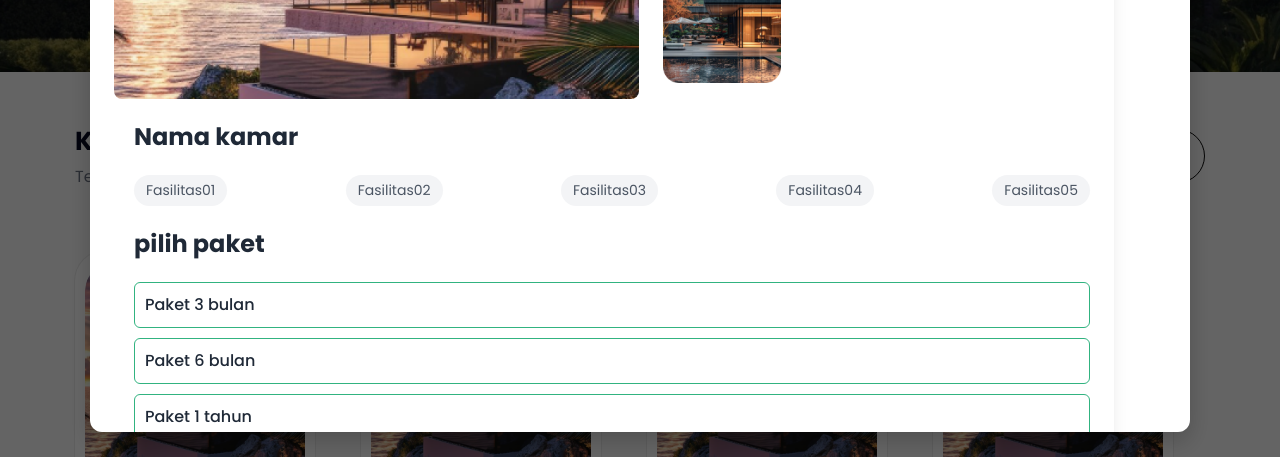
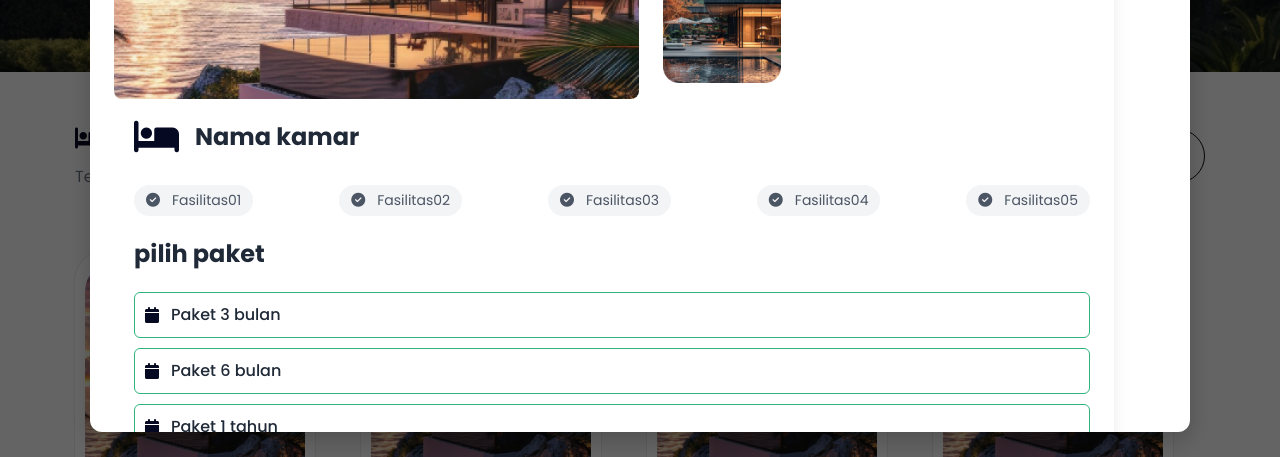
Before and after one commit to ridwanwiranata15/web-pemesanan-kamar-kost-kost-in-aja, a plain HTML site: page index.html in a window 1280 px wide. Shown: the part 328-785 px from the top of the page. Drawn offline with nearby package versions, Linux system fonts and the light colour scheme.

Commit message:
hanya menambahkan icon

```diff
--- a/index.html
+++ b/index.html
@@ -109,7 +109,10 @@
         <div class="flex flex-col w-full max-w-[1280px] px-4 md:px-[75px] mx-auto">
             <div class="flex items-center justify-between">
                 <div class="flex flex-col gap-1">
+                   <div class="flex gap-1">
+                     <i class="fa-solid fa-bed mt-1 text-2xl mr-4"></i>
                     <h2 class="font-bold text-[22px] md:text-[26px]">Kamar yang tersedia</h2>
+                   </div>
                     <p class="text-sm md:text-base text-gray-500">Temukan kamar sesuai kebutuhanmu</p>
                 </div>
                 <a href="#"
@@ -491,6 +494,7 @@
     <div id="myModal" class="modal-overlay show-modal">
         <div class="modal-content">
             <div class="modal-header">
+
                 <h2>Judul Modal</h2>
                 <span class="close-btn">&times;</span>
             </div>
@@ -510,34 +514,46 @@
                     </div>
                 </div>
                 <div class="deskripsi mt-5">
+                    <div class="flex">
+                        <i class="fa-solid fa-bed text-4xl mr-4"></i>
                     <h1>Nama kamar</h1>
+                    </div>
                     <div class="fasilitas">
-                        <p>Fasilitas01</p>
-                        <p>Fasilitas02</p>
-                        <p>Fasilitas03</p>
-                        <p>Fasilitas04</p>
-                        <p>Fasilitas05</p>
+                        <p><i class="fa-solid fa-circle-check mr-3"></i>Fasilitas01</p>
+                        <p><i class="fa-solid fa-circle-check mr-3"></i>Fasilitas02</p>
+                        <p><i class="fa-solid fa-circle-check mr-3"></i>Fasilitas03</p>
+                        <p><i class="fa-solid fa-circle-check mr-3"></i>Fasilitas04</p>
+                        <p><i class="fa-solid fa-circle-check mr-3"></i>Fasilitas05</p>
                     </div>
                     <h1>pilih paket</h1>
                     <div class="paket">
                        <div class="list-packet ">
-                            <h1>Paket 3 bulan</h1>
+                            <div class="flex">
+                                <i class="fa-solid fa-calendar mr-3 mt-1"></i>
+                                <h1>Paket 3 bulan</h1>
+                            </div>
                             <input type="radio" name="paket" class="hidden" id="">
                        </div>
                        <div class="list-packet">
-                            <h1>Paket 6 bulan</h1>
+                            <div class="flex">
+                                <i class="fa-solid fa-calendar mr-3 mt-1"></i>
+                                <h1>Paket 6 bulan</h1>
+                            </div>
                             <input type="radio" name="paket" class="hidden" id="">
                        </div>
                        <div class="list-packet">
-                            <h1>Paket 1 tahun</h1>
+                            <div class="flex">
+                                <i class="fa-solid fa-calendar mr-3 mt-1"></i>
+                                <h1>Paket 1 tahun</h1>
+                            </div>
                             <input type="radio" name="paket" class="hidden" id="">
                        </div>
                     </div>
                     <div class="mt-3">
-                        <h1 class="text-2xl">Rp.123.000 / bulan</h1>
+                        <h1 class="text-2xl"><i class="fa-solid fa-money-bill mr-4"></i>Rp.123.000 / bulan</h1>
                     </div>
                     <div class="mt-3">
-                        <button class="p-3" id="checkout">Pesan kamar</button>
+                        <button class="p-3" id="checkout"><i class="fa-solid fa-circle-check mr-3"></i> Pesan kamar</button>
                     </div>
                  </div>
             </div>
@@ -547,6 +563,7 @@
     </div>
     <script src="https://cdn.jsdelivr.net/npm/swiper@11/swiper-bundle.min.js"></script>
     <script src="index.js"></script>
+    <script src="https://kit.fontawesome.com/60f3c978d3.js" crossorigin="anonymous"></script>
 </body>
 
 </html>
```
